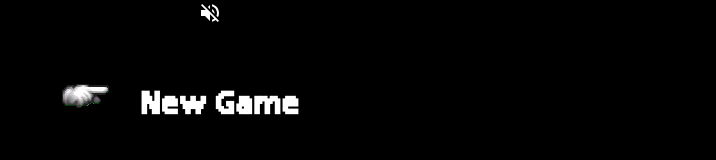
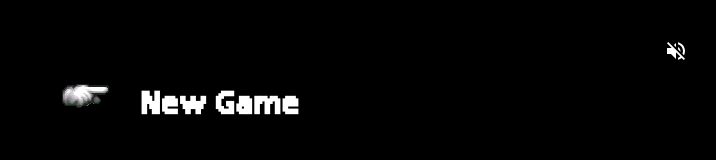
Before and after one commit to Seo-the-platinum/eliseo_portfolio, a React (Create React App) app: page / in a window 1280 px wide. Shown: the top 160 px of the page, without its empty margins (430-1146 px from the left). Built offline with nearby package versions, Linux system fonts and the light colour scheme.

Commit message:
continued troubleshooting

```diff
--- a/src/features/sound/SoundButton.js
+++ b/src/features/sound/SoundButton.js
@@ -13,8 +13,8 @@ const SoundButton = (props) => {
         dispatch(toggleSound(!sound))
     }
     return (
-    <div className='soundContainer' style={{position: pos === 'header' ? 'static':'absolute',}}>
-        <button className='soundButton' onClick={soundOnOff} style={{backgroundColor: pos === 'header' ? '#040753':'black', }}>
+    <div className='soundContainer' style={{position: pos === 'header' ? 'static':'absolute', maxHeight: '10vh', bottom: '92%', left: '85%'}}>
+        <button className='soundButton' onClick={soundOnOff} style={{backgroundColor: pos === 'header' ? '#040753':'black', border: 'none'}}>
             {
                 !sound ?
                 <VolumeOffIcon size={40} style={{color: 'white',}}/> :
--- a/src/features/sound/soundButton.css
+++ b/src/features/sound/soundButton.css
@@ -4,9 +4,12 @@
     display: flex;
     max-height: 10vh;
     bottom: 92%;
-     left: 85%;
+    left: 85%;
 }
 
 .soundContainer {
     border: none;
+    max-height: 10vh;
+    bottom: 92%;
+    left: 85%;
 }
```
